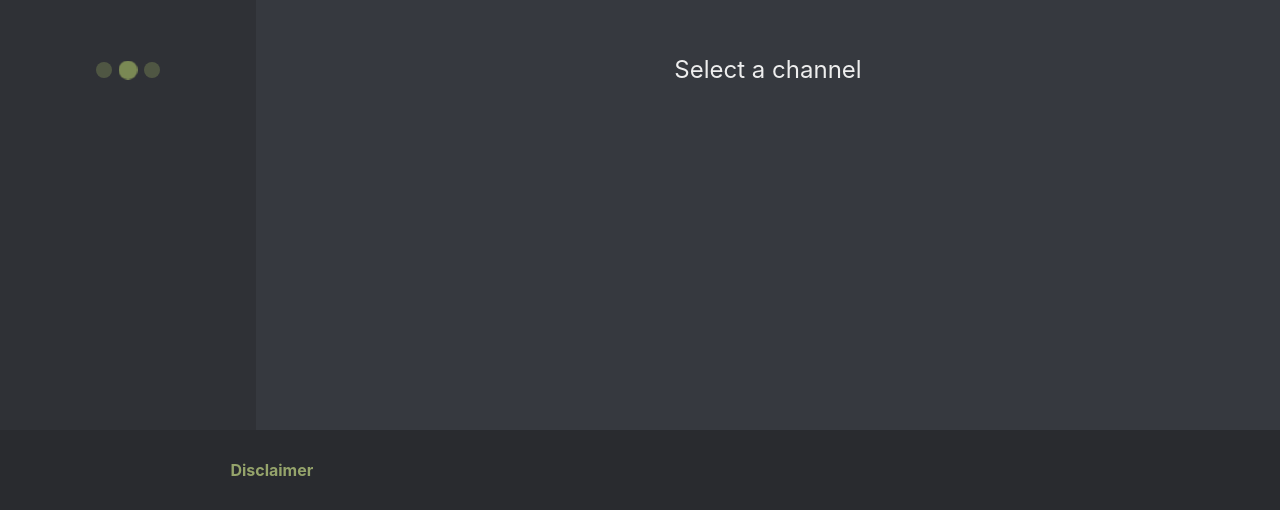
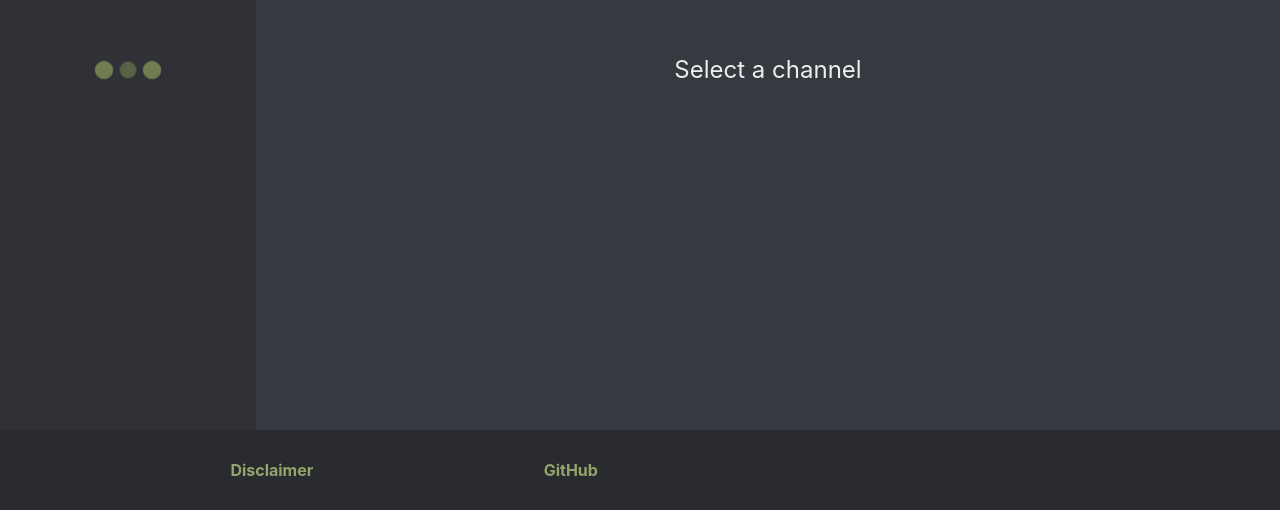
Before and after one commit to ducktrshessami/dbp-archive, a React (Vite) app in the folder client/: page / in a window 1280 px wide. Shown: the part 290-800 px from the top of the page. Built offline with nearby package versions, Linux system fonts and the light colour scheme; no server answers.

Commit message:
add repo link to footer

```diff
--- a/client/src/components/Footer.tsx
+++ b/client/src/components/Footer.tsx
@@ -5,6 +5,7 @@ export default function Footer() {
     return (
         <footer className="footer">
             <Link to="/disclaimer">Disclaimer</Link>
+            <a href="https://github.com/ducktrshessami/dbp-archive">GitHub</a>
         </footer>
     );
 }
```
